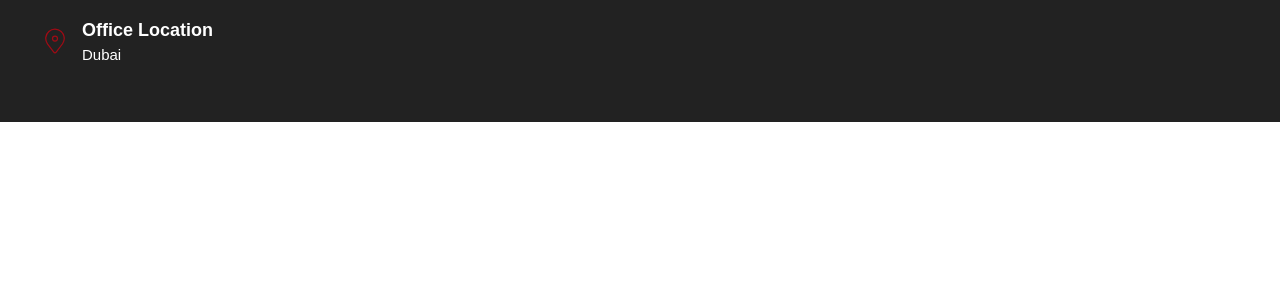
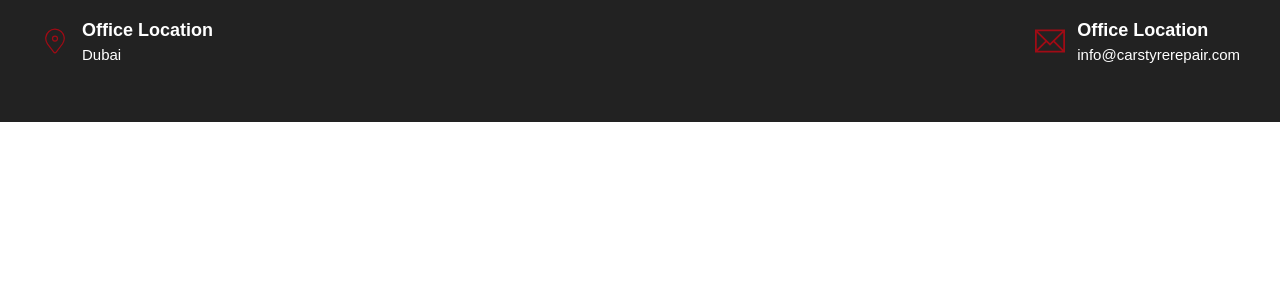
Before and after one commit to TopDEV-fs/CarstyreRepair_Website, a Next.js app: page / in a window 1280 px wide. Shown: the top 300 px of the page. Built offline with nearby package versions, Linux system fonts and the light colour scheme.

Commit message:
add email contact in header section

```diff
--- a/src/app/Components/Header.jsx
+++ b/src/app/Components/Header.jsx
@@ -1,5 +1,6 @@
 import React from 'react'
 import { CiLocationOn } from "react-icons/ci"
+import { TfiEmail } from "react-icons/tfi"
 
 const Header = () => {
   return (
@@ -13,6 +14,14 @@ const Header = () => {
                     <p className='text-[15px]'>Dubai</p>
                 </div>
             </div>
+            {/* Mail */}
+            <div className='flex gap-3 items-center'>
+                <TfiEmail className='text-3xl text-[#A00B15]'/>
+                <div>
+                    <h5 className='font-semibold text-lg'>Office Location</h5>
+                    <p className='text-[15px]'><a href=''>info@carstyrerepair.com</a></p>
+                </div>
+            </div>
         </div>
     </header>
   )
```
